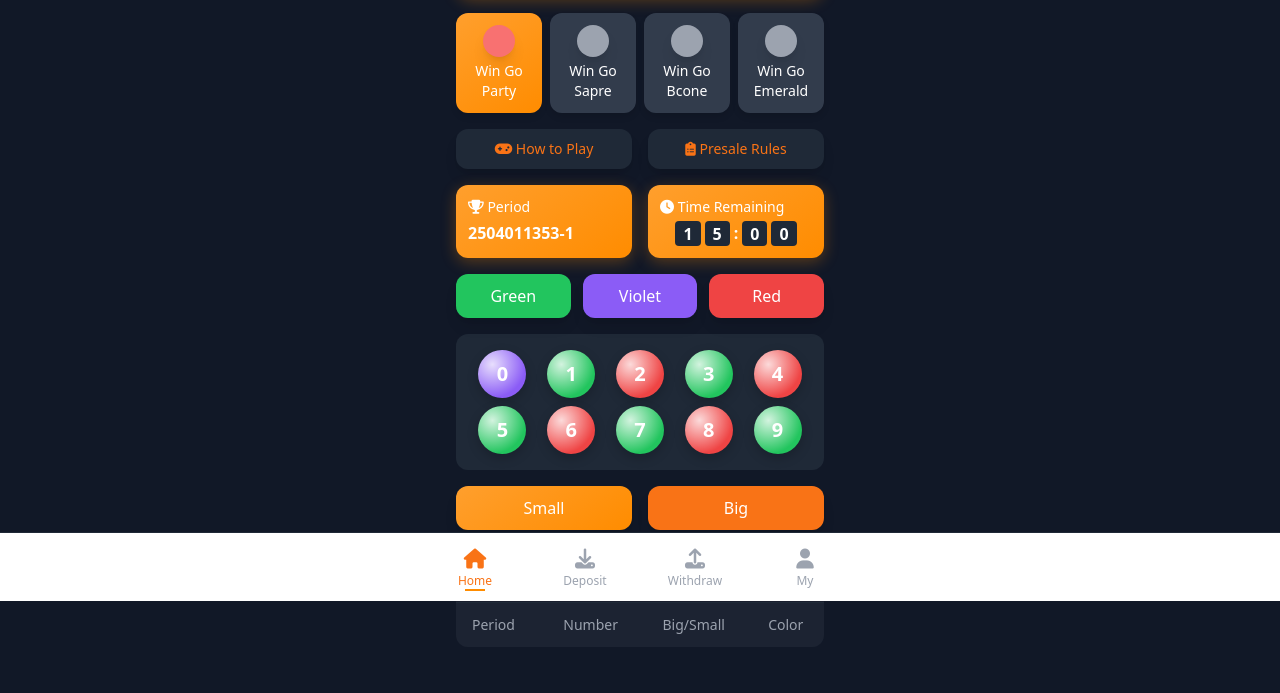
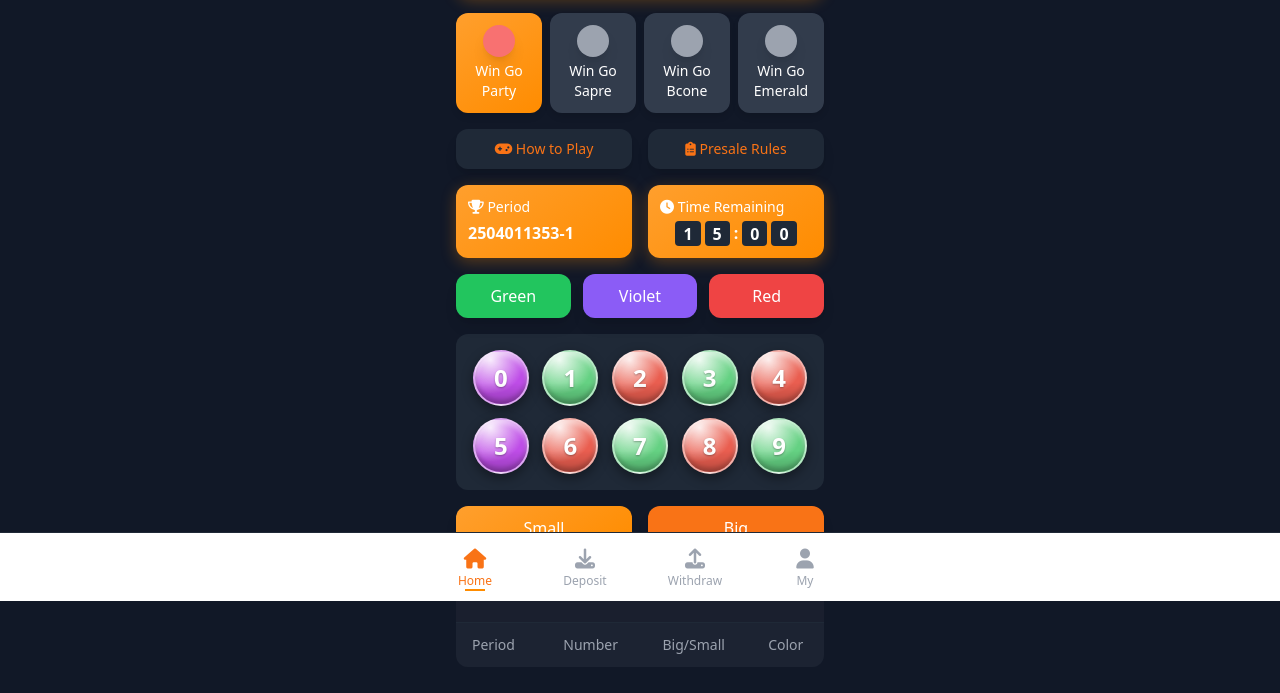
Before and after one commit to IbrahimOPEE/coloring, a website: page index.html in a window 1280 px wide. Shown: the part 199-892 px from the top of the page. Drawn offline with nearby package versions, Linux system fonts and the light colour scheme; no server answers.

Commit message:
Add files via upload

```diff
--- a/index.html
+++ b/index.html
@@ -255,10 +255,14 @@
     </script>
     <style>
         .number-ball {
-            background: radial-gradient(circle at 30% 30%, rgba(255,255,255,0.8) 0%, rgba(255,255,255,0) 70%);
-            box-shadow: 0 4px 12px rgba(0,0,0,0.2);
+            position: relative;
+            background: radial-gradient(circle at 30% 15%, rgba(255,255,255,0.9) 0%, rgba(255,255,255,0.1) 60%);
+            box-shadow: 0 4px 12px rgba(0,0,0,0.4), inset 0 -4px 4px rgba(0,0,0,0.2);
             font-size: 1.25rem;
             font-weight: bold;
+            border: 2px solid rgba(255,255,255,0.5);
+            overflow: hidden;
+            text-shadow: 0 1px 2px rgba(0,0,0,0.3);
         }
         .timer-digit {
             aspect-ratio: 1;
@@ -279,9 +283,9 @@
                 padding: 0.5rem;
             }
             .number-ball {
-                width: 2.5rem !important;
-                height: 2.5rem !important;
-                font-size: 1rem;
+                width: 3rem !important;
+                height: 3rem !important;
+                font-size: 1.25rem;
             }
         }
         .wallet-card {
@@ -412,6 +416,64 @@
             20%, 80% { transform: translate(-50%, 0) translate3d(2px, 0, 0); }
             30%, 50%, 70% { transform: translate(-50%, 0) translate3d(-4px, 0, 0); }
             40%, 60% { transform: translate(-50%, 0) translate3d(4px, 0, 0); }
+        }
+
+        /* Enhanced number ball styling to match the image */
+        .number-ball {
+            position: relative;
+            display: flex;
+            align-items: center;
+            justify-content: center;
+            background: radial-gradient(circle at 30% 15%, rgba(255,255,255,0.9) 0%, rgba(255,255,255,0.1) 60%);
+            box-shadow: 0 4px 12px rgba(0,0,0,0.4),
+                        inset 0 -4px 4px rgba(0,0,0,0.2),
+                        inset 0 4px 4px rgba(255,255,255,0.4);
+            font-size: 1.5rem;
+            font-weight: bold;
+            border: 2px solid rgba(255,255,255,0.5);
+            overflow: hidden;
+            text-shadow: 0 1px 2px rgba(0,0,0,0.3);
+        }
+
+        .number-ball::before {
+            content: '';
+            position: absolute;
+            top: -50%;
+            left: -50%;
+            width: 200%;
+            height: 200%;
+            background: linear-gradient(45deg, transparent 0%, rgba(255,255,255,0.2) 50%, transparent 100%);
+            transform: rotate(45deg);
+            animation: shine 3s infinite;
+            pointer-events: none;
+        }
+
+        .number-ball::after {
+            content: '';
+            position: absolute;
+            bottom: 0;
+            left: 0;
+            right: 0;
+            height: 40%;
+            background: linear-gradient(to top, rgba(0,0,0,0.2), transparent);
+            pointer-events: none;
+        }
+
+        @keyframes shine {
+            0% { transform: rotate(45deg) translateY(-100%); }
+            100% { transform: rotate(45deg) translateY(100%); }
+        }
+
+        .number-ball-violet {
+            background-color: #b739e4;
+        }
+
+        .number-ball-green {
+            background-color: #54cc75;
+        }
+
+        .number-ball-red {
+            background-color: #e74c3c;
         }
     </style>
 </head>
@@ -505,17 +567,17 @@
 
             <!-- Number Grid -->
             <div class="bg-gray-800 p-4 rounded-xl mb-4">
-                <div class="grid grid-cols-5 gap-2">
-                    <button onclick="betOnNumber(0)" class="w-12 h-12 rounded-full bg-violet-500 text-white mx-auto number-ball hover:scale-105 transition-transform">0</button>
-                    <button onclick="betOnNumber(1)" class="w-12 h-12 rounded-full bg-green-500 text-white mx-auto number-ball hover:scale-105 transition-transform">1</button>
-                    <button onclick="betOnNumber(2)" class="w-12 h-12 rounded-full bg-red-500 text-white mx-auto number-ball hover:scale-105 transition-transform">2</button>
-                    <button onclick="betOnNumber(3)" class="w-12 h-12 rounded-full bg-green-500 text-white mx-auto number-ball hover:scale-105 transition-transform">3</button>
-                    <button onclick="betOnNumber(4)" class="w-12 h-12 rounded-full bg-red-500 text-white mx-auto number-ball hover:scale-105 transition-transform">4</button>
-                    <button onclick="betOnNumber(5)" class="w-12 h-12 rounded-full bg-green-500 text-white mx-auto number-ball hover:scale-105 transition-transform">5</button>
-                    <button onclick="betOnNumber(6)" class="w-12 h-12 rounded-full bg-red-500 text-white mx-auto number-ball hover:scale-105 transition-transform">6</button>
-                    <button onclick="betOnNumber(7)" class="w-12 h-12 rounded-full bg-green-500 text-white mx-auto number-ball hover:scale-105 transition-transform">7</button>
-                    <button onclick="betOnNumber(8)" class="w-12 h-12 rounded-full bg-red-500 text-white mx-auto number-ball hover:scale-105 transition-transform">8</button>
-                    <button onclick="betOnNumber(9)" class="w-12 h-12 rounded-full bg-green-500 text-white mx-auto number-ball hover:scale-105 transition-transform">9</button>
+                <div class="grid grid-cols-5 gap-3">
+                    <button onclick="betOnNumber(0)" class="w-14 h-14 rounded-full text-white mx-auto number-ball number-ball-violet hover:scale-105 transition-transform">0</button>
+                    <button onclick="betOnNumber(1)" class="w-14 h-14 rounded-full text-white mx-auto number-ball number-ball-green hover:scale-105 transition-transform">1</button>
+                    <button onclick="betOnNumber(2)" class="w-14 h-14 rounded-full text-white mx-auto number-ball number-ball-red hover:scale-105 transition-transform">2</button>
+                    <button onclick="betOnNumber(3)" class="w-14 h-14 rounded-full text-white mx-auto number-ball number-ball-green hover:scale-105 transition-transform">3</button>
+                    <button onclick="betOnNumber(4)" class="w-14 h-14 rounded-full text-white mx-auto number-ball number-ball-red hover:scale-105 transition-transform">4</button>
+                    <button onclick="betOnNumber(5)" class="w-14 h-14 rounded-full text-white mx-auto number-ball number-ball-violet hover:scale-105 transition-transform">5</button>
+                    <button onclick="betOnNumber(6)" class="w-14 h-14 rounded-full text-white mx-auto number-ball number-ball-red hover:scale-105 transition-transform">6</button>
+                    <button onclick="betOnNumber(7)" class="w-14 h-14 rounded-full text-white mx-auto number-ball number-ball-green hover:scale-105 transition-transform">7</button>
+                    <button onclick="betOnNumber(8)" class="w-14 h-14 rounded-full text-white mx-auto number-ball number-ball-red hover:scale-105 transition-transform">8</button>
+                    <button onclick="betOnNumber(9)" class="w-14 h-14 rounded-full text-white mx-auto number-ball number-ball-green hover:scale-105 transition-transform">9</button>
                 </div>
             </div>
 
```
